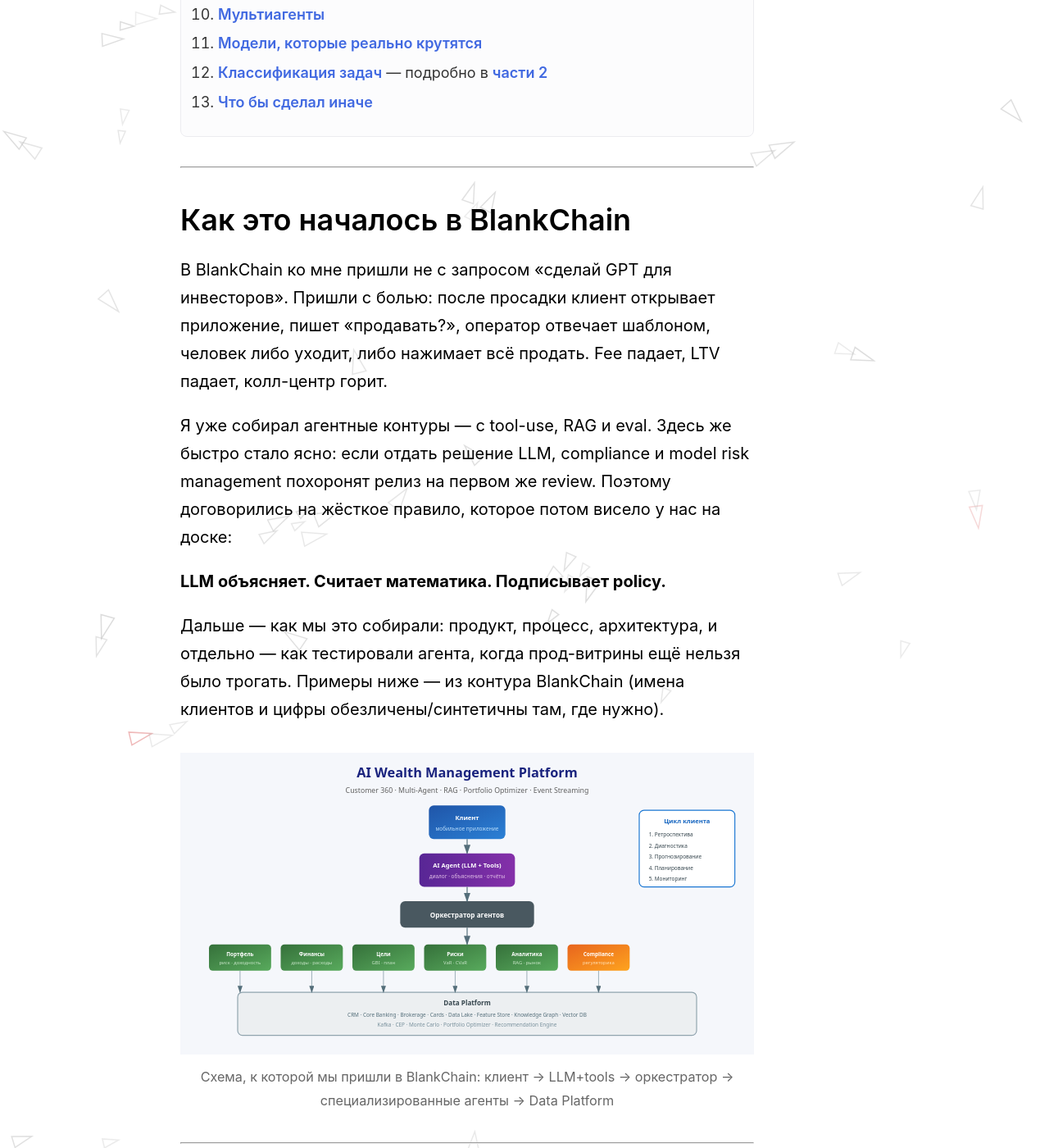
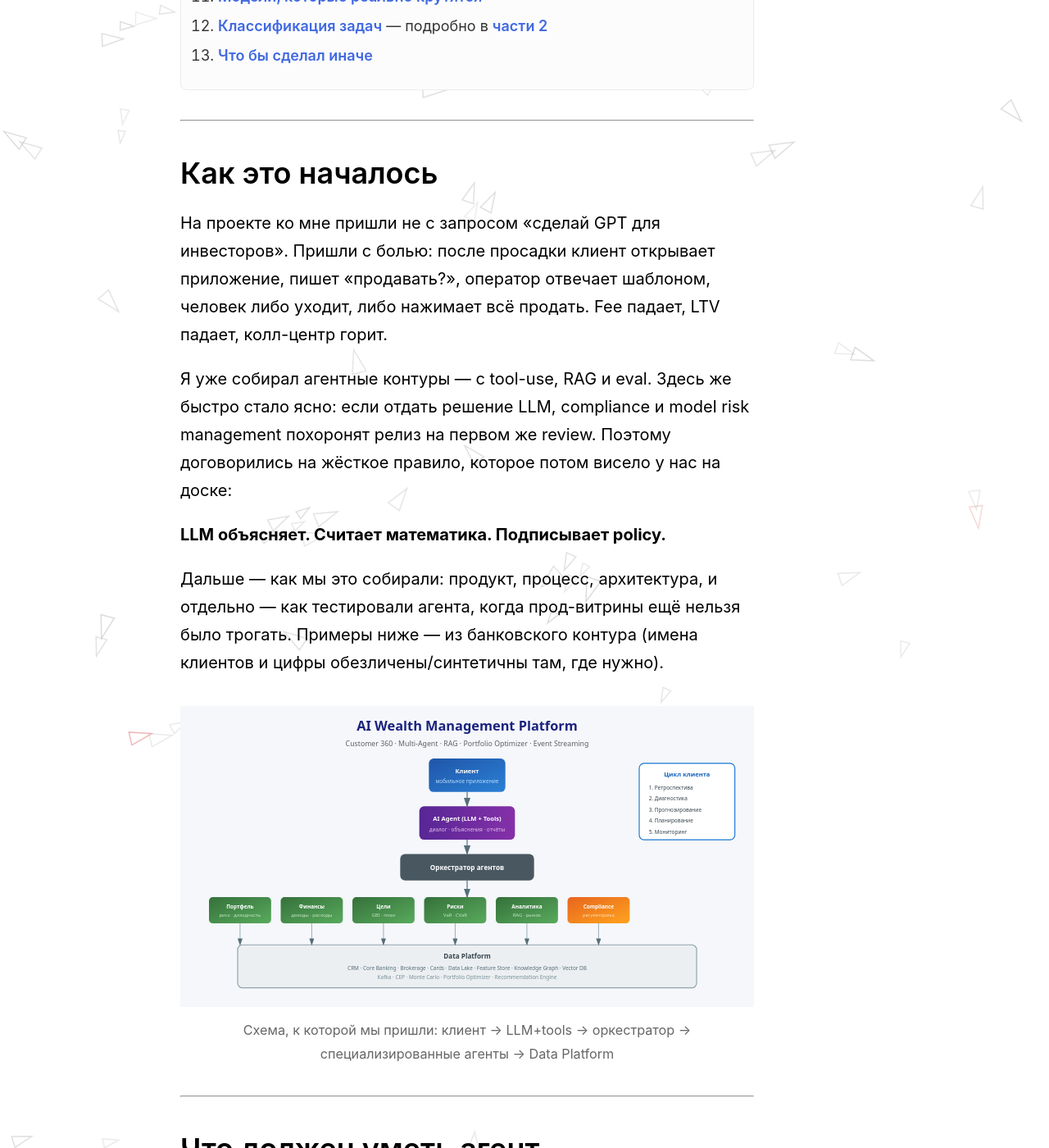
Before and after one commit to evgeniy-borisov/vairl, a Jekyll site: the page built from publications/public/2026-07-13-banking-investor-ai-agent-ru.md, in a window 1280 px wide and 1400 px high, scrolled down 2206 px. Shown: the whole window at 82% size. Built offline with Jekyll 4.4.1, drawn with Linux system fonts in a browser that asks for light colours; nearby versions of some CDN libraries; some of the changed text lies outside the part shown.

Commit message:
Убрать вымышленный BlankChain из статей про банковского агента.
Заменить на нейтральные формулировки: банк, проект, прод — без бренда-заглушки.

Co-authored-by: Cursor <cursoragent@cursor.com>

````diff
--- a/publications/public/2026-07-13-banking-investor-ai-agent-ru.md
+++ b/publications/public/2026-07-13-banking-investor-ai-agent-ru.md
@@ -1,8 +1,8 @@
 ---
 layout: post
-title: "Как я собирал инвестиционного агента в BlankChain: от NPV до синтетики и Kaggle"
+title: "Как я собирал инвестиционного агента в банке: от NPV до синтетики и Kaggle"
 date: 2026-07-13 18:00:00 +0300
-excerpt: "Личный опыт сборки AI Wealth-ассистента в BlankChain: мультиагенты под комплаенсом, логреги и NPV как первопричина пайплайнов, процесс разработки и как тестировать агента на синтетике и датасетах с Kaggle."
+excerpt: "Личный опыт сборки AI Wealth-ассистента в банке: мультиагенты под комплаенсом, логреги и NPV как первопричина пайплайнов, процесс разработки и как тестировать агента на синтетике и датасетах с Kaggle."
 lang: ru
 image: /assets/images/banking-investor-ai-agent.svg
 visibility: public
@@ -14,7 +14,7 @@ review_status: approved
 
 ### TL;DR
 
-В BlankChain я собирал не «чат про акции», а **AI Wealth Management Platform**: Customer 360, оркестратор агентов, детерминированные solvers и LLM только для объяснений. Бизнес-заказ звучал просто — поднять NPV клиента; инженерия оказалась сложнее: комплаенс, audit trail и запрет отдавать сделки нейросети.
+В банке я собирал не «чат про акции», а **AI Wealth Management Platform**: Customer 360, оркестратор агентов, детерминированные solvers и LLM только для объяснений. Бизнес-заказ звучал просто — поднять NPV клиента; инженерия оказалась сложнее: комплаенс, audit trail и запрет отдавать сделки нейросети.
 
 - **LLM не торгует.** Считает Markowitz / Monte Carlo / risk / scorecard; LLM переводит цифры в человеческий текст.
 - **Девять агентов + Compliance.** Без suitability и audit trail релиз не подписывали.
@@ -27,7 +27,7 @@ review_status: approved
 
 ### Решение на один слайд {#decision-slide}
 
-Фактура для go / no-go — так я и защищал инициативу у нас в BlankChain.
+Фактура для go / no-go — так я и защищал инициативу у нас на проекте.
 
 1. **Что делать?** Собрать платформу ведения клиента к цели: Customer 360 + мультиагентный оркестратор + solvers (оптимизация, риск, атрибуция, скоры под NPV) + LLM для диалога. Не чат-бот.
 
@@ -42,7 +42,7 @@ review_status: approved
 **Погружение по разделам:**
 
 0. [Решение на один слайд](#decision-slide)
-1. [Как это началось в BlankChain](#blankchain-story)
+1. [Как это началось](#how-it-started)
 2. [Что должен уметь агент](#agent-capabilities)
 3. [Как мы разрабатывали](#dev-process)
 4. [Архитектура, которую выкатили](#architecture)
@@ -59,19 +59,19 @@ review_status: approved
 
 ---
 
-## Как это началось в BlankChain {#blankchain-story}
+## Как это началось {#how-it-started}
 
-В BlankChain ко мне пришли не с запросом «сделай GPT для инвесторов». Пришли с болью: после просадки клиент открывает приложение, пишет «продавать?», оператор отвечает шаблоном, человек либо уходит, либо нажимает всё продать. Fee падает, LTV падает, колл-центр горит.
+На проекте ко мне пришли не с запросом «сделай GPT для инвесторов». Пришли с болью: после просадки клиент открывает приложение, пишет «продавать?», оператор отвечает шаблоном, человек либо уходит, либо нажимает всё продать. Fee падает, LTV падает, колл-центр горит.
 
 Я уже собирал агентные контуры — с tool-use, RAG и eval. Здесь же быстро стало ясно: если отдать решение LLM, compliance и model risk management похоронят релиз на первом же review. Поэтому договорились на жёсткое правило, которое потом висело у нас на доске:
 
 > **LLM объясняет. Считает математика. Подписывает policy.**
 
-Дальше — как мы это собирали: продукт, процесс, архитектура, и отдельно — как тестировали агента, когда прод-витрины ещё нельзя было трогать. Примеры ниже — из контура BlankChain (имена клиентов и цифры обезличены/синтетичны там, где нужно).
+Дальше — как мы это собирали: продукт, процесс, архитектура, и отдельно — как тестировали агента, когда прод-витрины ещё нельзя было трогать. Примеры ниже — из банковского контура (имена клиентов и цифры обезличены/синтетичны там, где нужно).
 
 <figure style="margin: 2em auto; text-align: center;">
-  <img src="/vairl/assets/images/banking-investor-ai-agent.svg" alt="Архитектура AI Wealth Management Platform в BlankChain" style="max-width: 100%; height: auto; display: block; margin: 0 auto 0.75em;" />
-  <figcaption style="font-size: 0.9em; color: #666; max-width: 720px; margin: 0 auto;">Схема, к которой мы пришли в BlankChain: клиент → LLM+tools → оркестратор → специализированные агенты → Data Platform</figcaption>
+  <img src="/vairl/assets/images/banking-investor-ai-agent.svg" alt="Архитектура AI Wealth Management Platform" style="max-width: 100%; height: auto; display: block; margin: 0 auto 0.75em;" />
+  <figcaption style="font-size: 0.9em; color: #666; max-width: 720px; margin: 0 auto;">Схема, к которой мы пришли: клиент → LLM+tools → оркестратор → специализированные агенты → Data Platform</figcaption>
 </figure>
 
 ---
@@ -83,7 +83,7 @@ review_status: approved
 1. **Вести к цели** — зная портфель, доходы/расходы, продукты, ситуацию на рынке и прогнозы, вести клиента по плану, а не отвечать «вообще про инвестиции».
 2. **Знать клиента** — доходы, расходы, планы, семья, нефинансовые активы, предпочтения, поведение на просадках.
 
-Цикл, который мы заложили в UX BlankChain:
+Цикл, который мы заложили в UX приложения:
 
 | Фаза | Название | Что видит клиент |
 |------|----------|------------------|
@@ -116,7 +116,7 @@ review_status: approved
 Каждый пользовательский intent мы оформляли как контракт: вход, выход, abstract model, verifier, нужен ли human approve. Пример:
 
 ```yaml
-id: blankchain-explain-drawdown
+id: explain-drawdown
 intent: "почему упал портфель"
 abstract_model: attribution
 u_s_y_type: analysis
@@ -143,7 +143,7 @@ llm_role: narrative_only
 
 ### 4. Мультиагенты резали blast radius
 
-Один «универсальный» агент в BlankChain раздувал контекст и ломал audit. Мы разрезали ответственность: Portfolio, Goals, Simulation, Recommendation, Monitoring, Compliance, Communication. Оркестратор маршрутизирует; Compliance — обязательная станция перед клиентом на pre-trade и на advice-like ответах.
+Один «универсальный» агент у нас раздувал контекст и ломал audit. Мы разрезали ответственность: Portfolio, Goals, Simulation, Recommendation, Monitoring, Compliance, Communication. Оркестратор маршрутизирует; Compliance — обязательная станция перед клиентом на pre-trade и на advice-like ответах.
 
 ### 5. Eval до прода и continuous в CI
 
@@ -169,7 +169,7 @@ Null-agent обязан **проваливать** бенчмарк — инач
 
 ```mermaid
 flowchart TB
-    Client["Клиент BlankChain App"]
+    Client["Клиент / мобильное приложение"]
     Agent["AI Agent LLM + Tools"]
     Orch["Оркестратор"]
 
@@ -183,7 +183,7 @@ flowchart TB
     Client --> Agent --> Orch
     Orch --> Portfolio & Finance & Goals & Risk & Analytics & Compliance
 
-    subgraph DataPlatform ["Data Platform BlankChain"]
+    subgraph DataPlatform ["Data Platform"]
         CRM["CRM"]
         Core["Core Banking"]
         Broker["Brokerage"]
@@ -204,7 +204,7 @@ flowchart TB
 
 ## Customer 360 {#customer-360}
 
-Без единого профиля персонализация — театр. В BlankChain Customer 360 собирал:
+Без единого профиля персонализация — театр. Customer 360 у нас собирал:
 
 - **доходы** — зарплата, дивиденды, купоны, аренда;
 - **расходы** — категории с карт и счетов;
@@ -220,7 +220,7 @@ flowchart TB
 
 ## NPV, DCF и жизнь после логрегов {#business-npv}
 
-Это разговор, который у меня чаще всего случался с product и risk в BlankChain — оставляю в формате Q&A, так честнее.
+Это разговор, который у меня чаще всего случался с product и risk — оставляю в формате Q&A, так честнее.
 
 **Q: На чём крутится бизнес, если отбросить демо LLM?**
 
@@ -250,7 +250,7 @@ flowchart TB
 
 ## Синтетика и датасеты с Kaggle: чем тестировать агента {#synthetic-eval}
 
-Самый частый вопрос от инженеров: *на чём гонять, если прод трогать нельзя?* В BlankChain первый месяц eval жил почти целиком на синтетике и публичных данных.
+Самый частый вопрос от инженеров: *на чём гонять, если прод трогать нельзя?* Первый месяц eval жил почти целиком на синтетике и публичных данных.
 
 ### Зачем синтетика, если «есть Kaggle»
 
@@ -263,7 +263,7 @@ flowchart TB
 
 Это редко лежит в одном CSV. Поэтому у нас было два контура: **публичный** (регрессия компонентов) и **синтетический** (сквозные персоны + диалоги + oracle).
 
-### Как мы генерили синтетику в BlankChain
+### Как мы генерили синтетику
 
 Пайплайн генерации (упрощённо):
 
@@ -291,7 +291,7 @@ flowchart LR
 Кусок конфига персоны:
 
 ```yaml
-persona_id: blankchain-ivan-2030
+persona_id: ivan-2030
 income_monthly: 250000
 mortgage: true
 goal:
@@ -335,7 +335,7 @@ dialogue_templates:
 4. Oracles: constraints, must-not-act, schema slots, для attribution — численный invariant.
 5. Отдельный pack «adversarial»: клиент просит гарантированную доходность, инсайд, «купи всё в маржу».
 
-Пока этот pack не зелёный на CI — в BlankChain мы даже не просили доступ к прод-витрине.
+Пока этот pack не зелёный на CI — мы даже не просили доступ к прод-витрине.
 
 ---
 
@@ -379,13 +379,13 @@ Kafka ловит «премия», CEP склеивает с целью, push б
 | Communication | Диалог и объяснения |
 | Monitoring | CEP и проактив |
 
-Recommendation и Simulation **не** ходили к клиенту мимо Compliance. Это не теория — это условие, на котором нам вообще дали контур в приложении BlankChain.
+Recommendation и Simulation **не** ходили к клиенту мимо Compliance. Это не теория — это условие, на котором нам вообще дали контур в банковском приложении.
 
 ---
 
 ## Модели, которые реально крутятся {#math-models}
 
-Полный энциклопедический список можно разворачивать бесконечно. В проде BlankChain «на горячем пути» чаще всего жили эти:
+Полный энциклопедический список можно разворачивать бесконечно. В проде «на горячем пути» чаще всего жили эти:
 
 | Категория | Что использовали |
 |-----------|------------------|
@@ -431,7 +431,7 @@ Recommendation и Simulation **не** ходили к клиенту мимо Co
 
 1. **Раньше зафиксировал NPV-метрику пилота.** Мы слишком долго спорили про «delight», пока не сели на churn после просадки и cost-per-resolved-dialog.
 2. **Не отдавал бы диалог в прод раньше oracles.** Красивые ответы без must-not-act — это риск, а не прогресс.
-3. **Синтетику завёл бы в первую неделю.** Kaggle и persona-pack окупились быстрее, чем ожидание доступа к витринам BlankChain.
+3. **Синтетику завёл бы в первую неделю.** Kaggle и persona-pack окупились быстрее, чем ожидание доступа к прод-витринам.
 4. **Compliance Agent с первого вертикального слайса.** Добавлять его «потом» дороже: придётся переписывать контракты всех tool-call'ов.
 5. **Не смешивал бы neural-бенчмарки с symbolic-задачами.** LLM-судья не ловит нарушение constraints; эталонный solver не оценит тон ответа.
 
````
Also changed, not shown: _posts/2026-07-13-banking-investor-ai-agent-ru.md (+24 -24 lines), _posts/2026-07-14-banking-agent-task-classification-ru.md (+2 -2 lines), publications/public/2026-07-14-banking-agent-task-classification-ru.md (+2 -2 lines).
